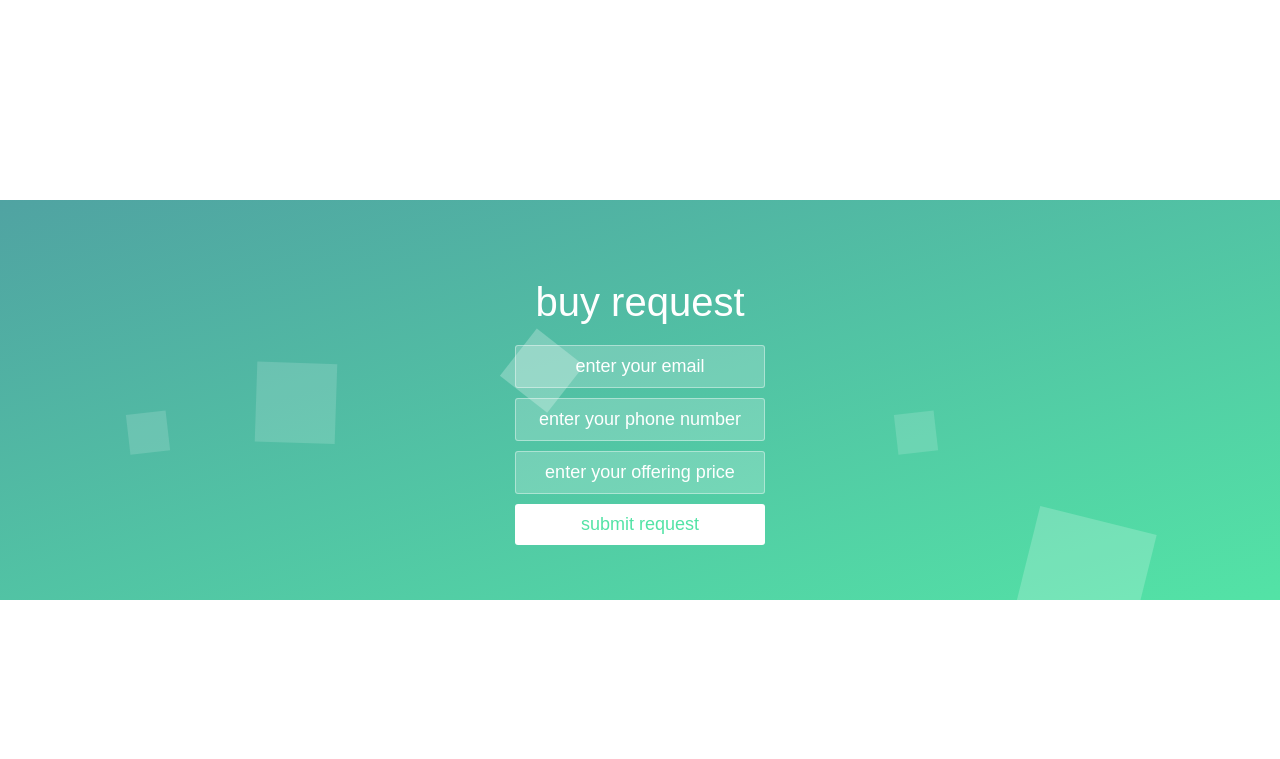
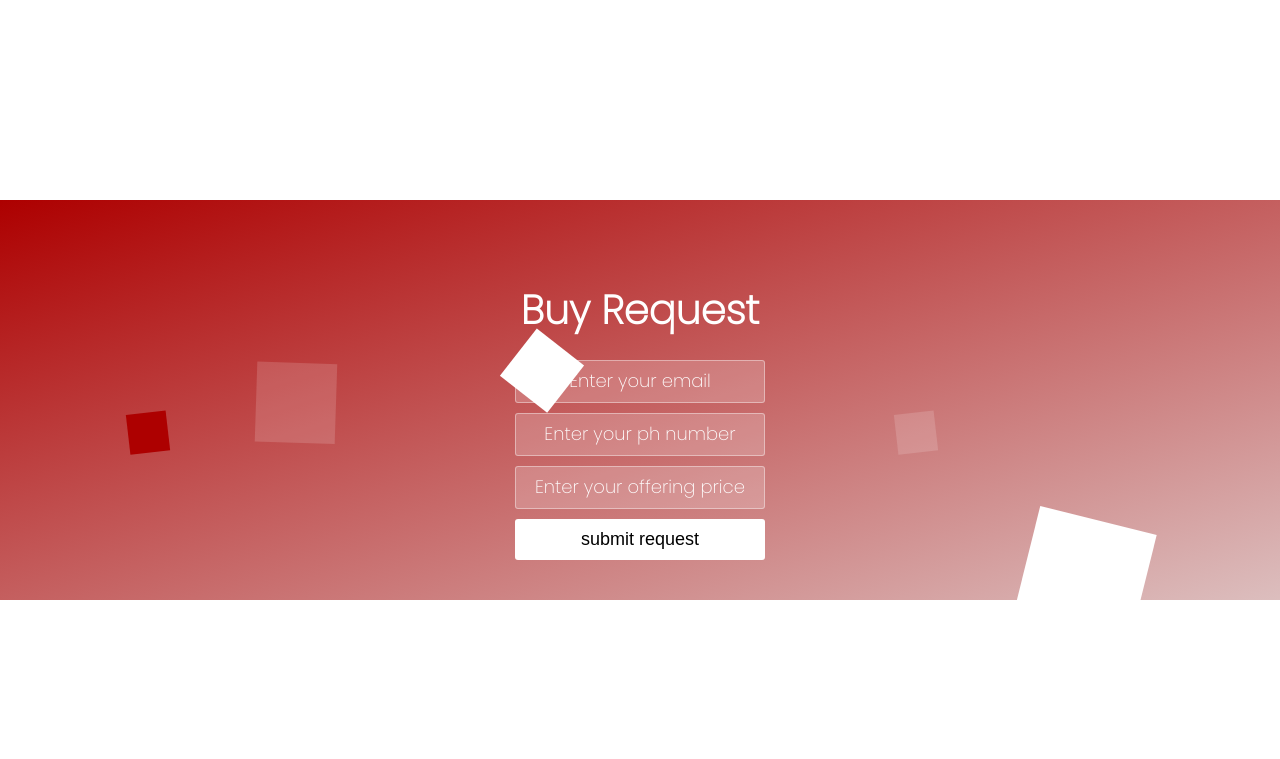
Before and after one commit to milan-kharel/Bidhyarthisewa, a PHP site: page /partials/buyrequest.php?pid=1 in a window 1280 px wide. Shown: the top 759 px of the page. Run offline with PHP 8.4, Linux system fonts and the light colour scheme; data that the repository does not hold is empty; some web fonts are replaced.

Commit message:
:tada:Buy Request Page Designed

```diff
--- a/partials/buyrequest.php
+++ b/partials/buyrequest.php
@@ -7,19 +7,7 @@
     <meta name="viewport" content="width=device-width, initial-scale=1.0">
     <title>Document</title>
     <style>
-        @font-face {
-            font-family: 'Source Sans Pro';
-            font-style: normal;
-            font-weight: 200;
-            src: url(https://fonts.gstatic.com/s/sourcesanspro/v21/6xKydSBYKcSV-LCoeQqfX1RYOo3i94_wlxdr.ttf) format('truetype');
-        }
-
-        @font-face {
-            font-family: 'Source Sans Pro';
-            font-style: normal;
-            font-weight: 300;
-            src: url(https://fonts.gstatic.com/s/sourcesanspro/v21/6xKydSBYKcSV-LCoeQqfX1RYOo3ik4zwlxdr.ttf) format('truetype');
-        }
+        @import url('https://fonts.googleapis.com/css2?family=Poppins:wght@200&display=swap');
 
         * {
             box-sizing: border-box;
@@ -29,21 +17,21 @@
         }
 
         body {
-            font-family: 'Source Sans Pro', sans-serif;
+            font-family: 'Poppins', sans-serif;
             color: white;
             font-weight: 300;
         }
 
         body ::-webkit-input-placeholder {
             /* WebKit browsers */
-            font-family: 'Source Sans Pro', sans-serif;
+            font-family: 'Poppins', sans-serif;
             color: white;
             font-weight: 300;
         }
 
         body :-moz-placeholder {
             /* Mozilla Firefox 4 to 18 */
-            font-family: 'Source Sans Pro', sans-serif;
+            font-family: 'Poppins', sans-serif;
             color: white;
             opacity: 1;
             font-weight: 300;
@@ -51,7 +39,7 @@
 
         body ::-moz-placeholder {
             /* Mozilla Firefox 19+ */
-            font-family: 'Source Sans Pro', sans-serif;
+            font-family: 'Poppins', sans-serif;
             color: white;
             opacity: 1;
             font-weight: 300;
@@ -59,14 +47,14 @@
 
         body :-ms-input-placeholder {
             /* Internet Explorer 10+ */
-            font-family: 'Source Sans Pro', sans-serif;
+            font-family: 'Poppins', sans-serif;
             color: white;
             font-weight: 300;
         }
 
         .wrapper {
             background: #50a3a2;
-            background: linear-gradient(to bottom right, #50a3a2 0%, #53e3a6 100%);
+            background: linear-gradient(to bottom right, #AD0000 0%, #DCBEBE 100%);
             position: absolute;
             top: 50%;
             left: 0;
@@ -92,7 +80,7 @@
             font-size: 40px;
             transition-duration: 1s;
             transition-timing-function: ease-in-put;
-            font-weight: 200;
+            font-weight: 800;
         }
 
         form {
@@ -127,7 +115,7 @@
         form input:focus {
             background-color: white;
             width: 300px;
-            color: #53e3a6;
+            color: #ad0000;
         }
 
         form button {
@@ -138,7 +126,7 @@
             background-color: white;
             border: 0;
             padding: 10px 15px;
-            color: #53e3a6;
+            color: black;
             border-radius: 3px;
             width: 250px;
             cursor: pointer;
@@ -147,7 +135,7 @@
         }
 
         form button:hover {
-            background-color: #f5f7f9;
+            background-color: #ad0000;
         }
 
         .bg-bubbles {
@@ -174,6 +162,7 @@
 
         .bg-bubbles li:nth-child(1) {
             left: 10%;
+            background-color: #AD0000;
         }
 
         .bg-bubbles li:nth-child(2) {
@@ -198,7 +187,7 @@
             height: 60px;
             -webkit-animation-duration: 22s;
             animation-duration: 22s;
-            background-color: rgba(255, 255, 255, 0.25);
+            background-color: white;
         }
 
         .bg-bubbles li:nth-child(5) {
@@ -211,7 +200,7 @@
             height: 120px;
             -webkit-animation-delay: 3s;
             animation-delay: 3s;
-            background-color: rgba(255, 255, 255, 0.2);
+            background-color: white;
         }
 
         .bg-bubbles li:nth-child(7) {
@@ -240,7 +229,7 @@
             animation-delay: 2s;
             -webkit-animation-duration: 40s;
             animation-duration: 40s;
-            background-color: rgba(255, 255, 255, 0.3);
+            background-color: white;
         }
 
         .bg-bubbles li:nth-child(10) {
@@ -279,7 +268,7 @@
     ?>
     <div class="wrapper">
         <div class="container">
-            <h1>buy request</h1>
+            <h1>Buy Request</h1>
             <?php
             $p_id = $_GET['pid'];
             $usrid = $_GET['owid'];
@@ -287,9 +276,9 @@
             ?>
 
             <form action="submit_req.php" method="post">
-                <input type="text" placeholder="enter your email" name="emreq">
-                <input type="text" placeholder="enter your phone number" name="con1req">
-                <input type="text" placeholder="enter your offering price" name="monyreq">
+                <input type="email" placeholder="Enter your email" name="emreq">
+                <input type="text" placeholder="Enter your ph number" name="con1req">
+                <input type="text" placeholder="Enter your offering price" name="monyreq">
                 <?php
                     echo '<input type="hidden" value="'.$p_id.'" name = "p_id">   '  ;
                     echo '<input type="hidden" value="'.$usrid.'" name = "usrid">   '  ;
```
